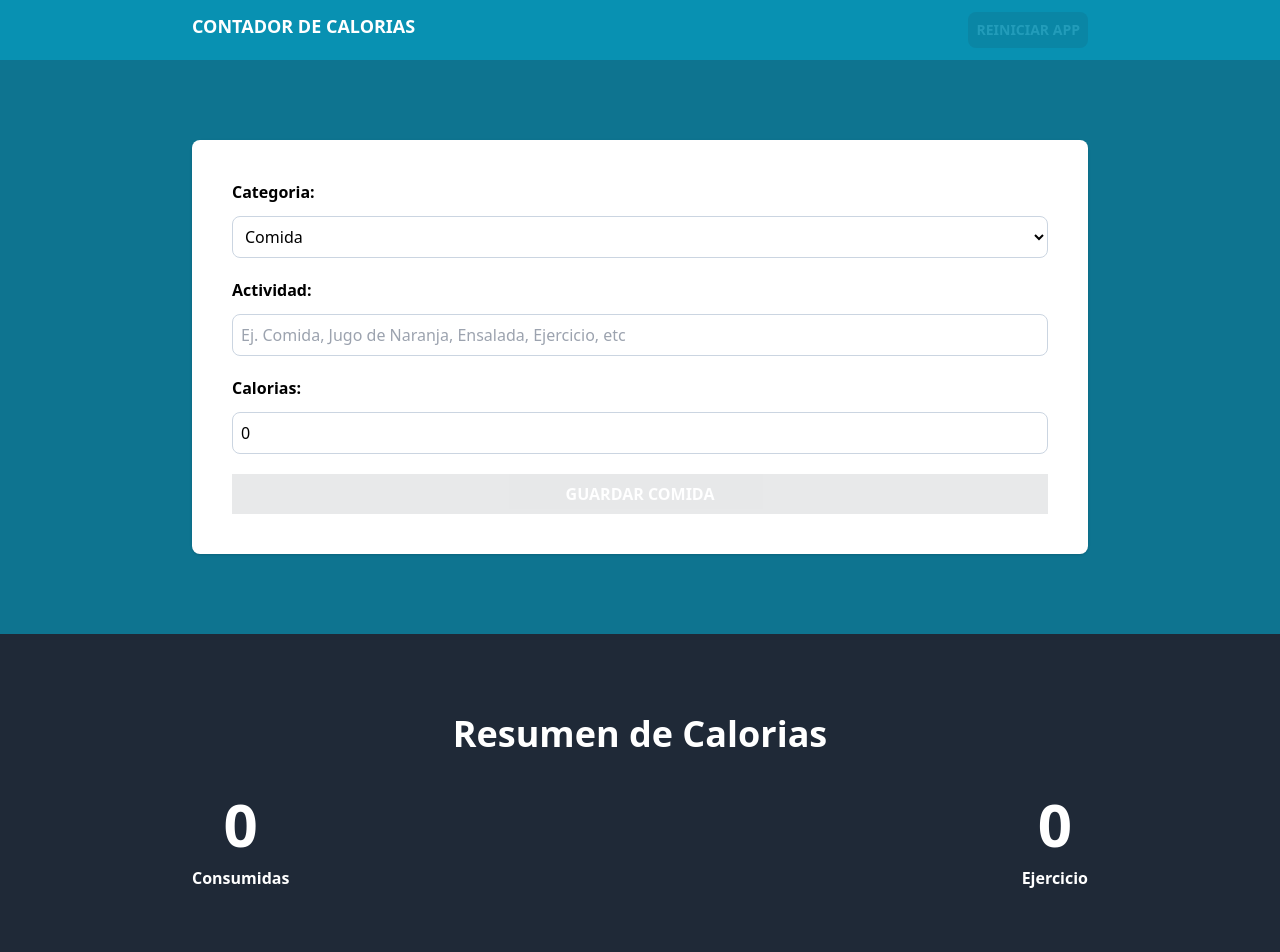
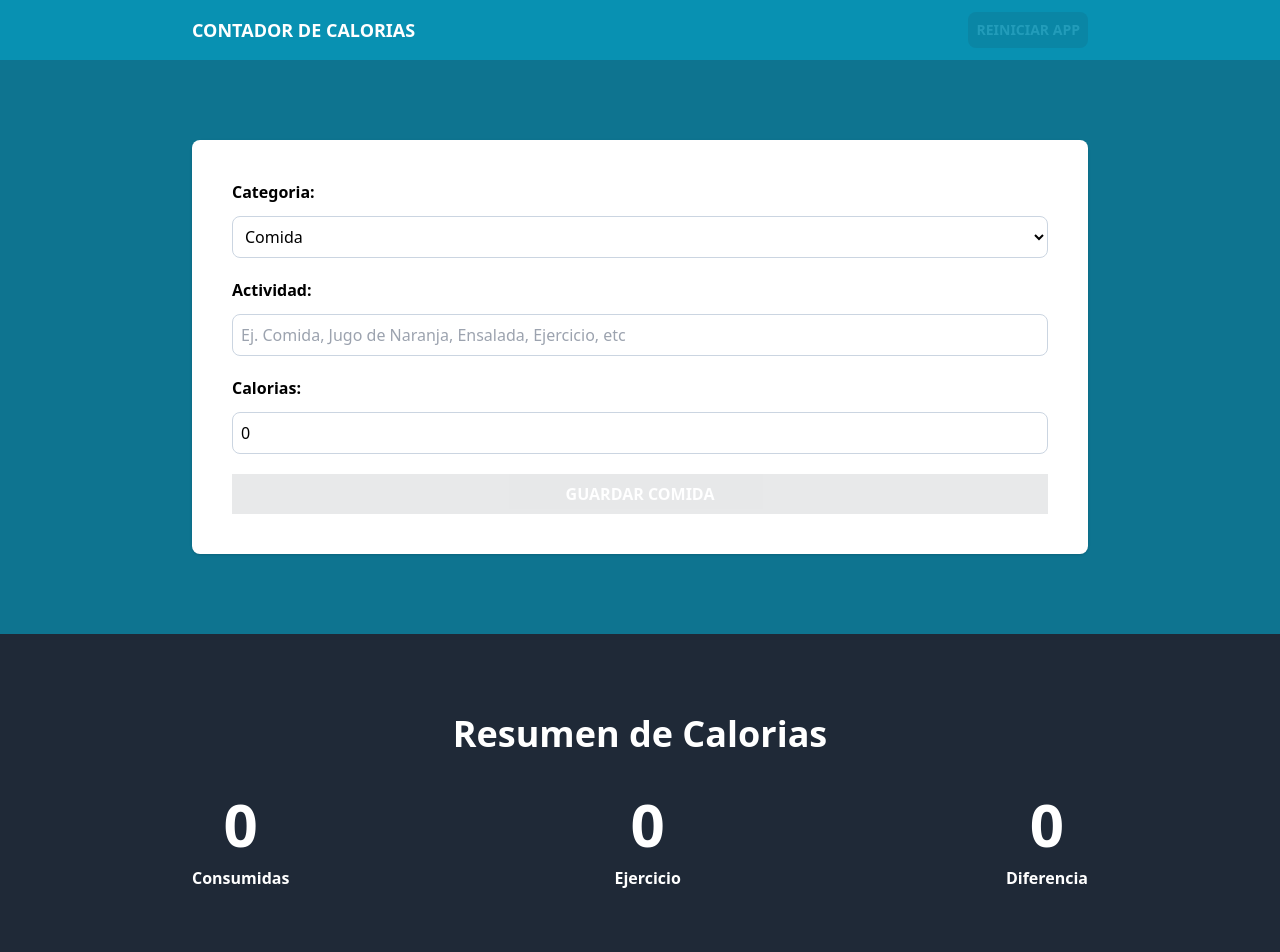
Before and after one commit to nicotoconas007/calorie-tracker, a React (Vite) app: page / in a window 1280 px wide. Shown: the top 952 px of the page. Built offline with nearby package versions, Linux system fonts and the light colour scheme.

Commit message:
Agregado el componente de diferencia de calorias

```diff
--- a/src/App.tsx
+++ b/src/App.tsx
@@ -18,7 +18,7 @@
   return (
     <>
       <header className="bg-cyan-600 py-3">
-        <div className="max-w-4xl mx-auto flex justify-between">
+        <div className="max-w-4xl mx-auto flex justify-between items-center">
           <h1 className="text-center text-lg font-bold text-white uppercase">
             Contador de Calorias
           </h1>
--- /dev/null
+++ b/src/components/CalorieDisplay.tsx
@@ -0,0 +1,15 @@
+type CalorieDisplayProps = {
+    calories: number
+    text: string
+}
+
+export default function CalorieDisplay({calories, text } : CalorieDisplayProps) {
+  return (
+    <p className="text-white font-bold rounded-full grid grid-cols-1 gap-3 text-center">
+            <span className="font-black text-6xl text-orange">
+                {calories}
+            </span>
+            {text}
+    </p>
+  )
+}
--- a/src/components/CalorieTracker.tsx
+++ b/src/components/CalorieTracker.tsx
@@ -1,5 +1,6 @@
 import { useMemo } from "react"
 import { Activity } from "../types"
+import CalorieDisplay from "./CalorieDisplay"
 
 type CalorieTrackerProps = {
     activities: Activity[]
@@ -9,23 +10,24 @@
 
     const caloriesConsumed = useMemo(() => activities.reduce((total, activity) => activity.category === 1 ? total + activity.calories : total, 0), [activities])
     const caloriesBurned = useMemo(() => activities.reduce((total, activity) => activity.category === 2 ? total + activity.calories : total, 0), [activities])
+    const netCalories = useMemo(() =>  caloriesConsumed - caloriesBurned, [activities])
 
   return (
     <>
         <h2 className="text-4xl font-black text-white text-center">Resumen de Calorias</h2>
         <div className="flex flex-col items-center md:flex-row md:justify-between gap-5 mt-10">
-        <p className="text-white font-bold rounded-full grid grid-cols-1 gap-3 text-center">
-            <span className="font-black text-6xl text-orange">
-                {caloriesConsumed}
-            </span>
-            Consumidas
-        </p>
-        <p className="text-white font-bold rounded-full grid grid-cols-1 gap-3 text-center">
-            <span className="font-black text-6xl text-orange">
-                {caloriesBurned}
-            </span>
-            Ejercicio
-        </p>
+        <CalorieDisplay
+            calories={caloriesConsumed}
+            text="Consumidas"
+        />
+        <CalorieDisplay
+            calories={caloriesBurned}
+            text="Ejercicio"
+        />
+        <CalorieDisplay
+            calories={netCalories}
+            text="Diferencia"
+        />
         </div>
     </>
   )
```
